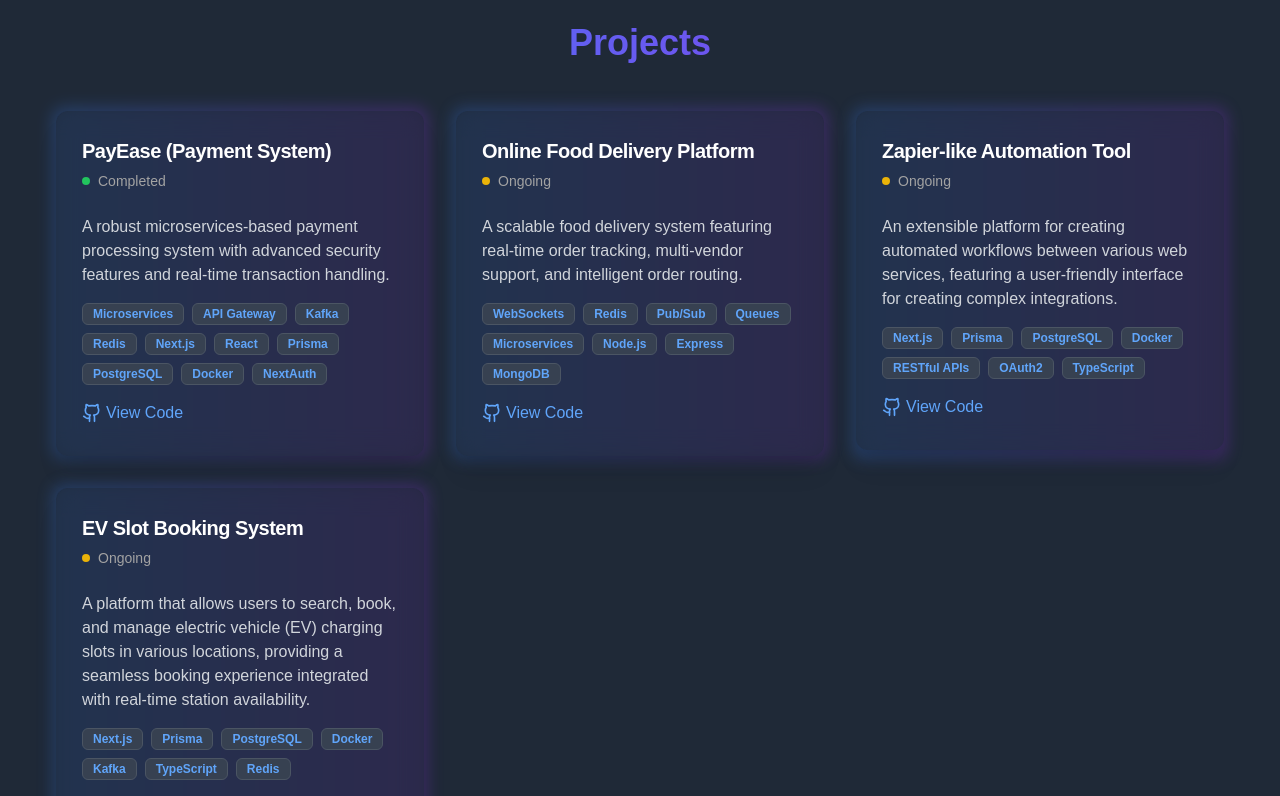
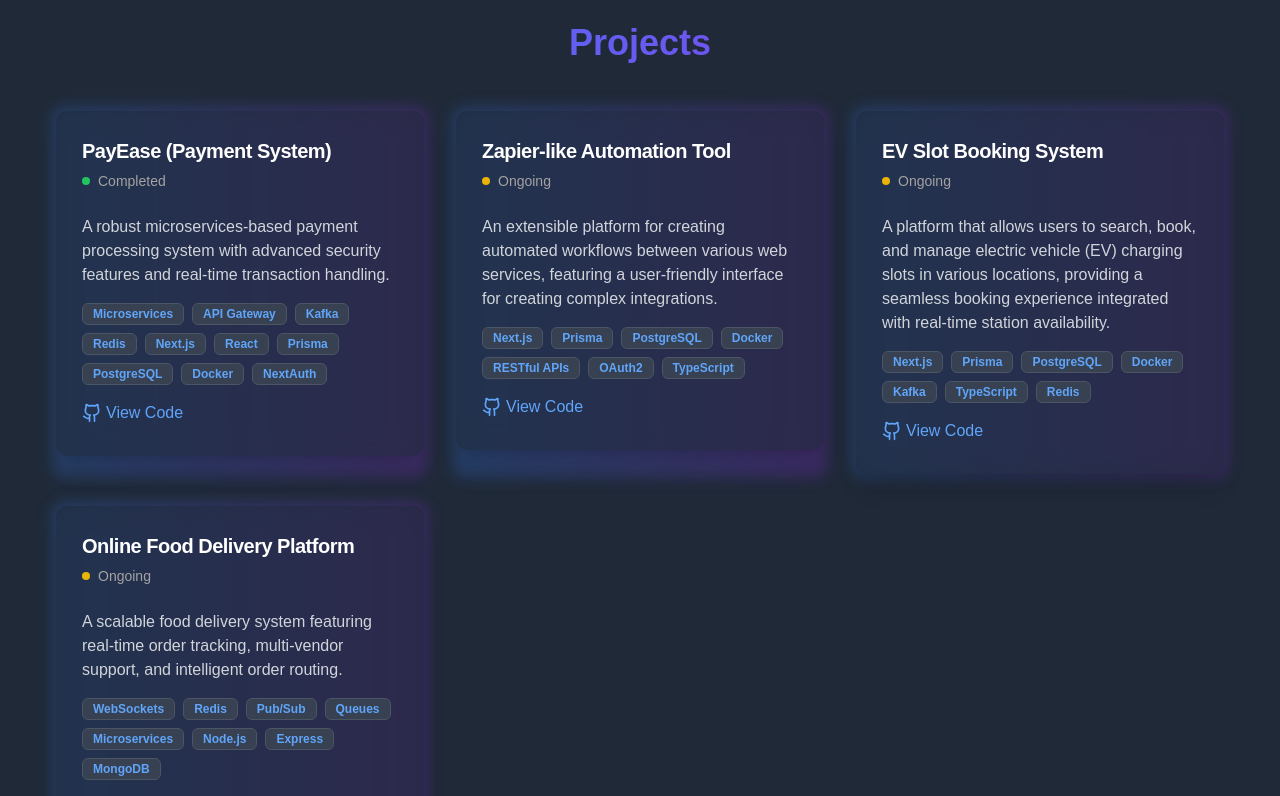
Before and after one commit to kedar000/portfolio, a Next.js app: page / in a window 1280 px wide. Shown: the part 2120-2916 px from the top of the page. Built offline with nearby package versions, Linux system fonts and the light colour scheme.

Commit message:
modified the project setion

```diff
--- a/components/Projects.tsx
+++ b/components/Projects.tsx
@@ -25,14 +25,6 @@ const Projects: React.FC = () => {
       github: "https://github.com/HarshalRawal/paytm-project-main"
     },
     {
-      title: "Online Food Delivery Platform",
-      description:
-        "A scalable food delivery system featuring real-time order tracking, multi-vendor support, and intelligent order routing.",
-      technologies: ["WebSockets", "Redis", "Pub/Sub", "Queues", "Microservices", "Node.js", "Express", "MongoDB"],
-      status: "Ongoing",
-      github: "https://github.com/kedar000/food-delivery"
-    },
-    {
       title: "Zapier-like Automation Tool",
       description:
         "An extensible platform for creating automated workflows between various web services, featuring a user-friendly interface for creating complex integrations.",
@@ -46,6 +38,14 @@ const Projects: React.FC = () => {
       technologies: ["Next.js", "Prisma", "PostgreSQL", "Docker", "Kafka", "TypeScript", "Redis"],
       status: "Ongoing",
       github: "https://github.com/kedar000/EV-slot-booking-",
+    },
+    {
+      title: "Online Food Delivery Platform",
+      description:
+        "A scalable food delivery system featuring real-time order tracking, multi-vendor support, and intelligent order routing.",
+      technologies: ["WebSockets", "Redis", "Pub/Sub", "Queues", "Microservices", "Node.js", "Express", "MongoDB"],
+      status: "Ongoing",
+      github: "https://github.com/kedar000/food-delivery"
     }
   ]
 
```
